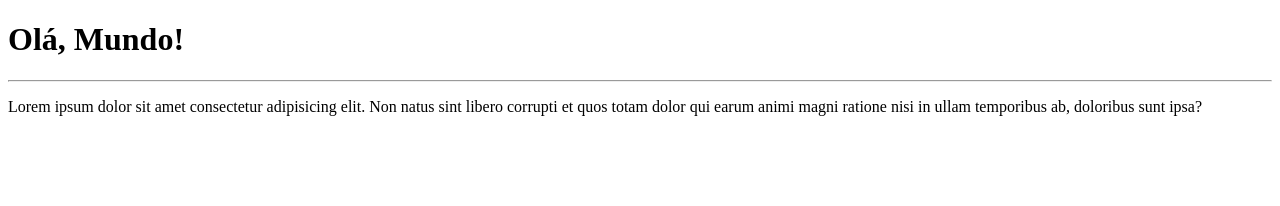
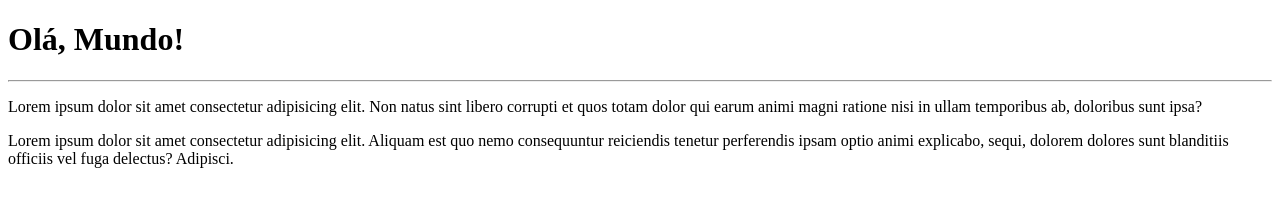
Before and after one commit to Emerson-javax/Ola-Mundo, a plain HTML site: page Site Exemplo/index.html in a window 1280 px wide. Drawn offline with Linux system fonts and the light colour scheme.

Commit message:
Adicionei um parágrafo

```diff
--- a/Site Exemplo/index.html
+++ b/Site Exemplo/index.html
@@ -9,5 +9,6 @@
     <h1>Olá, Mundo!</h1>
     <hr>
     <p>Lorem ipsum dolor sit amet consectetur adipisicing elit. Non natus sint libero corrupti et quos totam dolor qui earum animi magni ratione nisi in ullam temporibus ab, doloribus sunt ipsa?</p>
+    <p>Lorem ipsum dolor sit amet consectetur adipisicing elit. Aliquam est quo nemo consequuntur reiciendis tenetur perferendis ipsam optio animi explicabo, sequi, dolorem dolores sunt blanditiis officiis vel fuga delectus? Adipisci.</p>
 </body>
 </html>
```
